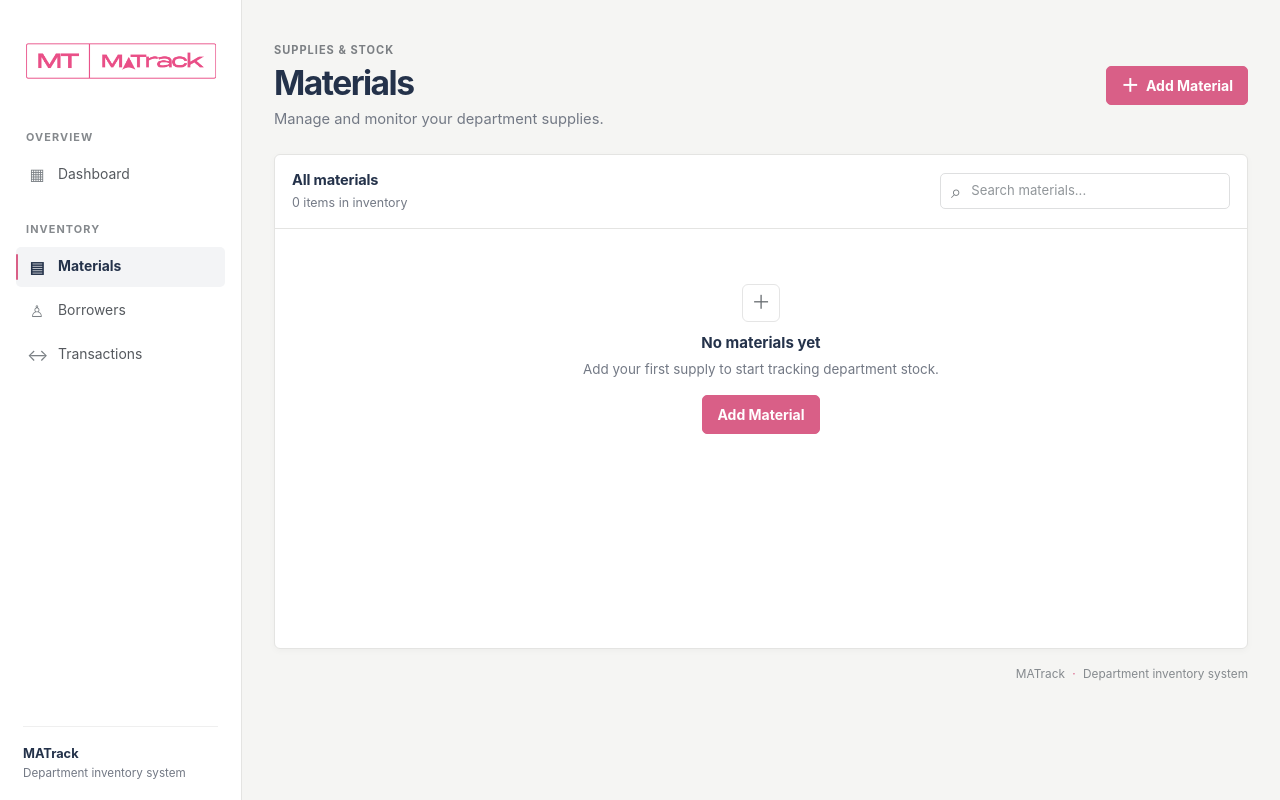
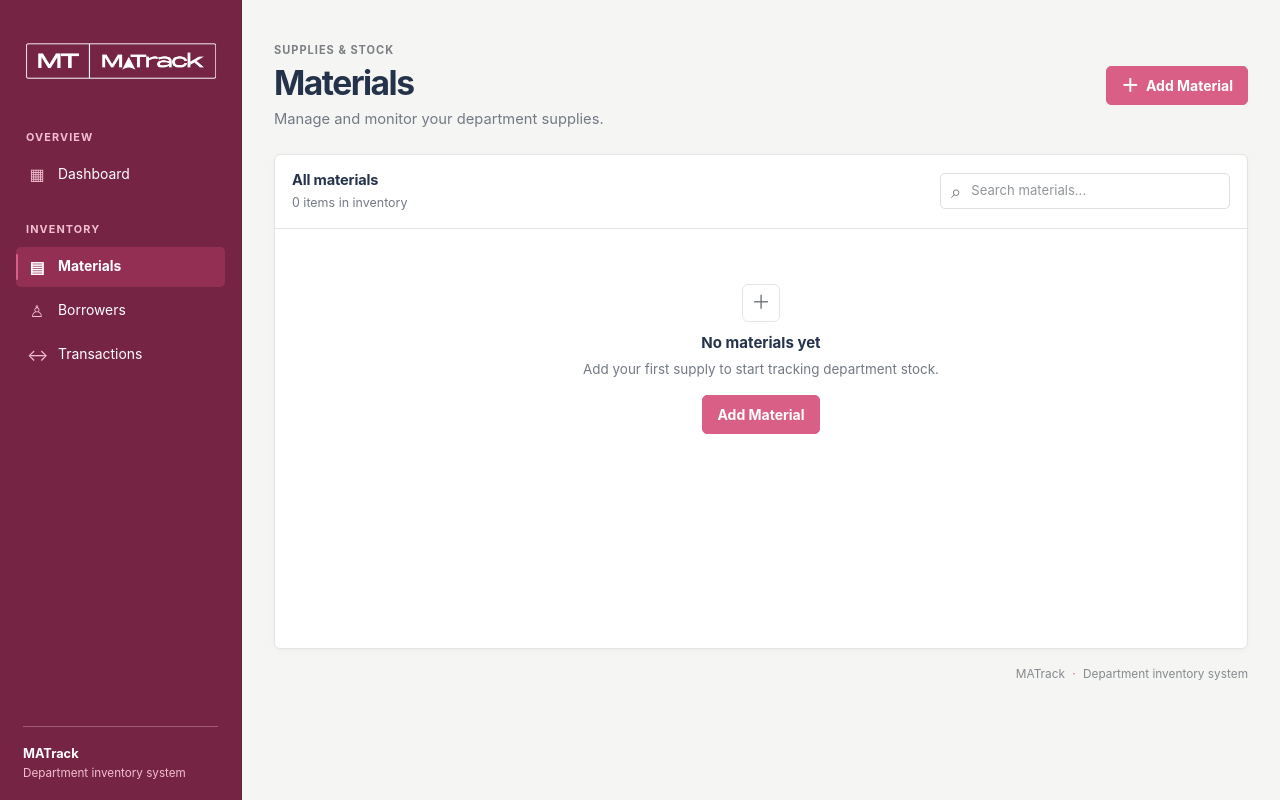
Before and after one commit to shemaiahezra-m/MATrack, a PHP site: page /materials/index.php in a window 1280 px wide. Run offline with PHP 8.4, Linux system fonts and the light colour scheme; data that the repository does not hold is empty; some libraries are stand-ins or nearby versions.

Commit message:
Refine pink sidebar and flag low stock

```diff
--- a/assets/css/style.css
+++ b/assets/css/style.css
@@ -66,22 +66,22 @@ h1 { margin-bottom: 5px; font-size: clamp(1.75rem, 3vw, 2.1rem); font-weight: 68
 .dashboard-empty { margin: 0; padding: 20px 16px; color: var(--muted); font-size: .8rem; }
 
 /* 4. SIDEBAR / NAVIGATION */
-.sidebar { position: fixed; z-index: 3; inset: 0 auto 0 0; display: flex; width: var(--sidebar-width); flex-direction: column; padding: 23px 16px 17px; border-right: 1px solid var(--border); background: var(--white); }
-.brand-lockup { display: flex; width: 196px; height: 76px; align-items: center; margin: 0 7px 30px; overflow: hidden; text-decoration: none; }
-.brand-logo { display: block; width: 100%; height: 100%; object-fit: contain; object-position: center 50%; }
-.nav-heading { margin: 0 10px 9px; color: #85898d; font-size: .68rem; font-weight: 720; letter-spacing: .1em; text-transform: uppercase; }
+.sidebar { position: fixed; z-index: 3; inset: 0 auto 0 0; display: flex; width: var(--sidebar-width); flex-direction: column; padding: 23px 16px 17px; border-right: 1px solid #642039; background: #762443; color: var(--white); }
+.brand-lockup { display: flex; width: 196px; height: 76px; align-items: center; margin: 0 7px 30px; overflow: hidden; background: transparent; text-decoration: none; }
+.brand-logo { display: block; width: 100%; height: 100%; object-fit: contain; object-position: center 50%; filter: brightness(0) invert(1); }
+.nav-heading { margin: 0 10px 9px; color: #f3bfd0; font-size: .68rem; font-weight: 720; letter-spacing: .1em; text-transform: uppercase; }
 .side-nav { display: grid; gap: 4px; margin-bottom: 27px; }
-.nav-link { position: relative; display: flex; min-height: 40px; align-items: center; gap: 11px; padding: 0 11px; border-radius: 5px; color: #55595e; font-size: .87rem; text-decoration: none; }
-.nav-link:hover:not(.disabled-link) { background: #f6f6f6; }
-.nav-link.active { background: var(--surface-neutral); color: var(--navy); font-weight: 670; }
+.nav-link { position: relative; display: flex; min-height: 40px; align-items: center; gap: 11px; padding: 0 11px; border-radius: 5px; color: var(--white); font-size: .87rem; text-decoration: none; }
+.nav-link:hover:not(.disabled-link) { background: rgb(233 79 135 / 16%); }
+.nav-link.active { background: rgb(233 79 135 / 25%); color: var(--white); font-weight: 670; }
 .nav-link.active::before { position: absolute; inset: 7px auto 7px 0; width: 2px; border-radius: 2px; background: var(--pink); content: ""; }
-.nav-icon { display: inline-grid; width: 20px; place-items: center; color: #7b8085; font-size: 1rem; }
-.nav-link.active .nav-icon { color: var(--navy); }
-.disabled-link { color: #74797d; }
-.disabled-link .nav-icon { color: var(--text-light); }
-.sidebar-footer { display: grid; gap: 2px; margin: auto 7px 0; padding-top: 17px; border-top: 1px solid #efefef; }
+.nav-icon { display: inline-grid; width: 20px; place-items: center; color: #f3bfd0; font-size: 1rem; }
+.nav-link.active .nav-icon { color: var(--white); }
+.disabled-link { color: #f3bfd0; }
+.disabled-link .nav-icon { color: #f3bfd0; }
+.sidebar-footer { display: grid; gap: 2px; margin: auto 7px 0; padding-top: 17px; border-top: 1px solid rgb(243 191 208 / 35%); }
 .sidebar-footer strong { font-size: .8rem; font-weight: 680; }
-.sidebar-footer span { color: var(--muted); font-size: .73rem; }
+.sidebar-footer span { color: #f3bfd0; font-size: .73rem; }
 
 /* 5. MAIN LAYOUT */
 .app-shell { min-height: 100vh; }
@@ -164,6 +164,7 @@ tbody tr:hover { background: #fbfbfb; }
 .material-variant { display: inline-block; margin-left: 5px; padding: 1px 5px; border: 1px solid var(--border-muted); border-radius: 4px; background: var(--surface-hover); color: var(--muted); font-size: .66rem; vertical-align: middle; }
 .category-pill { display: inline-block; padding: 2px 7px; border: 1px solid var(--border-muted); border-radius: 4px; background: #f8f8f8; color: #51565a; font-size: .72rem; white-space: nowrap; }
 .stock-count { display: inline-grid; min-width: 31px; min-height: 23px; place-items: center; padding: 1px 7px; border: 1px solid var(--border-soft); border-radius: 4px; background: var(--surface-hover); color: var(--text-strong); font-size: .76rem; font-weight: 650; }
+.stock-count.is-low-stock { border-color: #efbad0; background: var(--soft-pink); color: var(--pink-dark); }
 .type-badge, .status-badge { display: inline-block; padding: 3px 7px; border: 1px solid transparent; border-radius: 4px; font-size: .67rem; font-weight: 720; letter-spacing: .035em; white-space: nowrap; }
 .type-borrowed { border-color: var(--badge-active-border); background: var(--badge-active-background); color: var(--badge-active-text); }
 .type-returned { border-color: var(--badge-returned-border); background: var(--badge-returned-background); color: var(--badge-returned-text); }
--- a/materials/index.php
+++ b/materials/index.php
@@ -45,6 +45,7 @@ if (DATABASE_ENABLED) {
 }
 
 $initialModal = isset($_GET['add']) ? 'add' : '';
+$lowStockThreshold = 10;
 $requestedEditId = $_GET['edit'] ?? '';
 if (!is_string($requestedEditId) || !preg_match('/^MAT-[0-9]{3,}$/D', $requestedEditId)) {
     $requestedEditId = '';
@@ -111,12 +112,13 @@ if (!is_string($requestedEditId) || !preg_match('/^MAT-[0-9]{3,}$/D', $requested
                     <thead><tr><th>ID</th><th>Material</th><th>Category</th><th>Unit</th><th>Stock</th><th>Description</th><th>Actions</th></tr></thead>
                     <tbody id="materials-body">
                     <?php foreach ($materials as $material): ?>
+                        <?php $isLowStock = (int) $material['stock_quantity'] <= $lowStockThreshold; ?>
                         <tr class="material-row" data-search="<?= escapeHtml(strtolower(implode(' ', [$material['material_name'], $material['color'] ?? '', $material['category'] ?? '', $material['unit'], $material['description'] ?? '']))) ?>">
                             <td class="record-id"><?= escapeHtml($material['material_id']) ?></td>
                             <td><span class="material-initial" aria-hidden="true"><?= escapeHtml(strtoupper(substr($material['material_name'], 0, 1))) ?></span><span class="material-name"><?= escapeHtml($material['material_name']) ?></span><?php if (($material['color'] ?? '') !== ''): ?> <small class="material-variant" title="Color / Variant: <?= escapeHtml($material['color']) ?>"><?= escapeHtml($material['color']) ?></small><?php endif; ?></td>
                             <td><?= escapeHtml($material['category']) !== '' ? '<span class="category-pill">' . escapeHtml($material['category']) . '</span>' : '<span class="muted">—</span>' ?></td>
                             <td><?= escapeHtml($material['unit']) ?></td>
-                            <td><span class="stock-count"><?= (int) $material['stock_quantity'] ?></span></td>
+                            <td><span class="stock-count<?= $isLowStock ? ' is-low-stock' : '' ?>"<?= $isLowStock ? ' title="Low stock" aria-label="Low stock: ' . (int) $material['stock_quantity'] . '"' : '' ?>><?= (int) $material['stock_quantity'] ?></span></td>
                             <td class="description-cell"><?= escapeHtml($material['description']) !== '' ? escapeHtml($material['description']) : '<span class="muted">—</span>' ?></td>
                             <td class="actions">
                                 <details class="action-menu">
```
